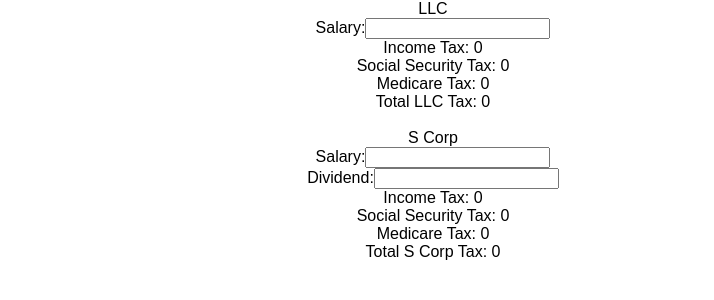
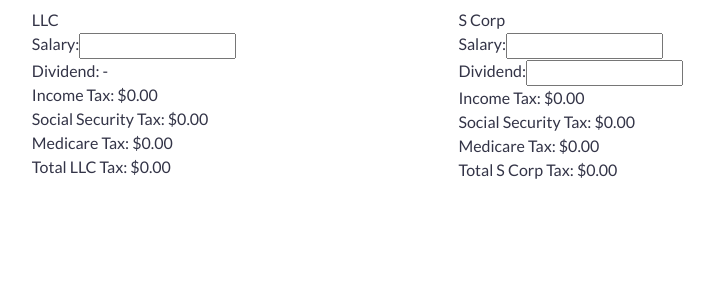
Before and after one commit to brntsllvn/llcors, a React (Create React App) app: page / in a window 1280 px wide. Shown: the top 300 px of the page, without its empty margins (207-921 px from the left). Built offline with nearby package versions, Linux system fonts and the light colour scheme.

Commit message:
add simple styling

```diff
--- a/src/App.js
+++ b/src/App.js
@@ -1,10 +1,18 @@
 import React, { Component } from 'react';
-import './App.css';
+// import './App.css';
+import './simple-grid.css';
 
 function TaxItem(props) {
   return (
     <div>
-      {props.label}: {props.value}
+      {props.label}: {props.value.toLocaleString(
+                        'en-US',
+                        {
+                          style:'currency',
+                          currency:'USD',
+                          minimumFractionDigits:2,
+                          maximumFractionDigits:2
+                        })}
     </div>
   )
 }
@@ -139,6 +147,9 @@ class TaxForm extends Component {
   render() {
     return (
       <form onSubmit={this.handleSubmit}>
+        <div className='row'>
+          <div className='col-2'></div>
+          <div className='col-4'>
             <div>LLC</div>
             <div>
               Salary:
@@ -148,14 +159,17 @@ class TaxForm extends Component {
               />
             </div>
             <div>
+              Dividend: -
+            </div>
+            <div>
               {this.renderTaxItem('Income Tax', this.state.llcIncomeTax)}
               {this.renderTaxItem('Social Security Tax', this.state.llcSocialSecurityTax)}
               {this.renderTaxItem('Medicare Tax', this.state.llcMedicareTax)}
               {this.renderTaxItem('Total LLC Tax', this.state.llcTotalTax)}
             </div>
+          </div>
 
-        <br></br>
-
+          <div className='col-4'>
             <div>S Corp</div>
             <div>
               Salary:
@@ -177,6 +191,9 @@ class TaxForm extends Component {
               {this.renderTaxItem('Medicare Tax', this.state.sCorpMedicareTax)}
               {this.renderTaxItem('Total S Corp Tax', this.state.sCorpTotalTax)}
             </div>
+          </div>
+          <div className='col-2'></div>
+        </div>
       </form>
     )
   }
--- /dev/null
+++ b/src/simple-grid.css
@@ -0,0 +1,250 @@
+/**
+*** SIMPLE GRID
+*** (C) ZACH COLE 2016
+**/
+
+@import url(https://fonts.googleapis.com/css?family=Lato:400,300,300italic,400italic,700,700italic);
+
+/* UNIVERSAL */
+
+html,
+body {
+  height: 100%;
+  width: 100%;
+  margin: 0;
+  padding: 0;
+  left: 0;
+  top: 0;
+  font-size: 100%;
+}
+
+/* ROOT FONT STYLES */
+
+* {
+  font-family: 'Lato', Helvetica, sans-serif;
+  color: #333447;
+  line-height: 1.5;
+}
+
+/* TYPOGRAPHY */
+
+h1 {
+  font-size: 2.5rem;
+}
+
+h2 {
+  font-size: 2rem;
+}
+
+h3 {
+  font-size: 1.375rem;
+}
+
+h4 {
+  font-size: 1.125rem;
+}
+
+h5 {
+  font-size: 1rem;
+}
+
+h6 {
+  font-size: 0.875rem;
+}
+
+p {
+  font-size: 1.125rem;
+  font-weight: 200;
+  line-height: 1.8;
+}
+
+.font-light {
+  font-weight: 300;
+}
+
+.font-regular {
+  font-weight: 400;
+}
+
+.font-heavy {
+  font-weight: 700;
+}
+
+/* POSITIONING */
+
+.left {
+  text-align: left;
+}
+
+.right {
+  text-align: right;
+}
+
+.center {
+  text-align: center;
+  margin-left: auto;
+  margin-right: auto;
+}
+
+.justify {
+  text-align: justify;
+}
+
+/* ==== GRID SYSTEM ==== */
+
+.container {
+  width: 90%;
+  margin-left: auto;
+  margin-right: auto;
+}
+
+.row {
+  position: relative;
+  width: 100%;
+}
+
+.row [class^="col"] {
+  float: left;
+  margin: 0.5rem 2%;
+  min-height: 0.125rem;
+}
+
+.col-1,
+.col-2,
+.col-3,
+.col-4,
+.col-5,
+.col-6,
+.col-7,
+.col-8,
+.col-9,
+.col-10,
+.col-11,
+.col-12 {
+  width: 96%;
+}
+
+.col-1-sm {
+  width: 4.33%;
+}
+
+.col-2-sm {
+  width: 12.66%;
+}
+
+.col-3-sm {
+  width: 21%;
+}
+
+.col-4-sm {
+  width: 29.33%;
+}
+
+.col-5-sm {
+  width: 37.66%;
+}
+
+.col-6-sm {
+  width: 46%;
+}
+
+.col-7-sm {
+  width: 54.33%;
+}
+
+.col-8-sm {
+  width: 62.66%;
+}
+
+.col-9-sm {
+  width: 71%;
+}
+
+.col-10-sm {
+  width: 79.33%;
+}
+
+.col-11-sm {
+  width: 87.66%;
+}
+
+.col-12-sm {
+  width: 96%;
+}
+
+.row::after {
+	content: "";
+	display: table;
+	clear: both;
+}
+
+.hidden-sm {
+  display: none;
+}
+
+@media only screen and (min-width: 33.75em) {  /* 540px */
+  .container {
+    width: 80%;
+  }
+}
+
+@media only screen and (min-width: 45em) {  /* 720px */
+  .col-1 {
+    width: 4.33%;
+  }
+
+  .col-2 {
+    width: 12.66%;
+  }
+
+  .col-3 {
+    width: 21%;
+  }
+
+  .col-4 {
+    width: 29.33%;
+  }
+
+  .col-5 {
+    width: 37.66%;
+  }
+
+  .col-6 {
+    width: 46%;
+  }
+
+  .col-7 {
+    width: 54.33%;
+  }
+
+  .col-8 {
+    width: 62.66%;
+  }
+
+  .col-9 {
+    width: 71%;
+  }
+
+  .col-10 {
+    width: 79.33%;
+  }
+
+  .col-11 {
+    width: 87.66%;
+  }
+
+  .col-12 {
+    width: 96%;
+  }
+
+  .hidden-sm {
+    display: block;
+  }
+}
+
+@media only screen and (min-width: 60em) { /* 960px */
+  .container {
+    width: 75%;
+    max-width: 60rem;
+  }
+}
```
Lines whose indentation alone changed are shown as unchanged.
